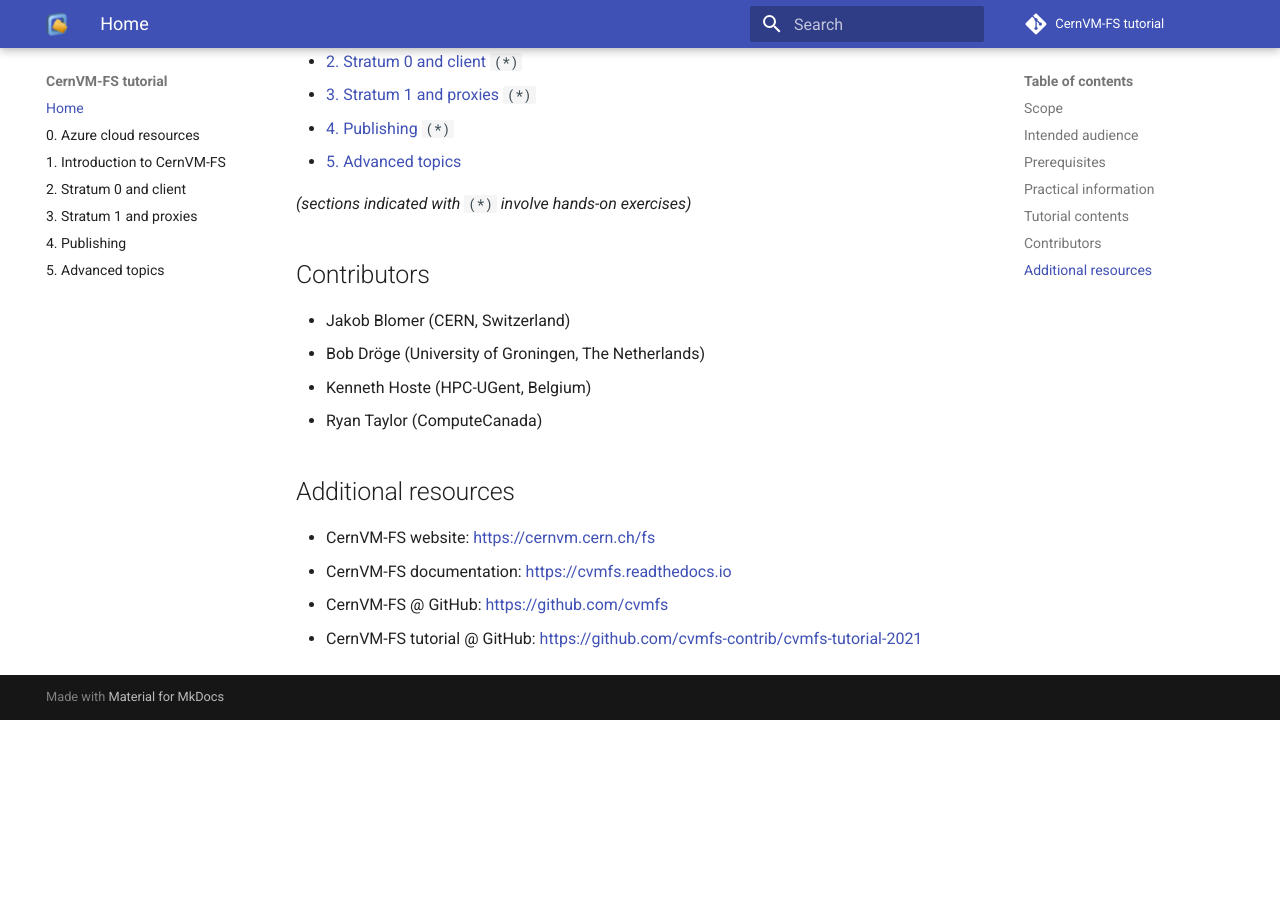
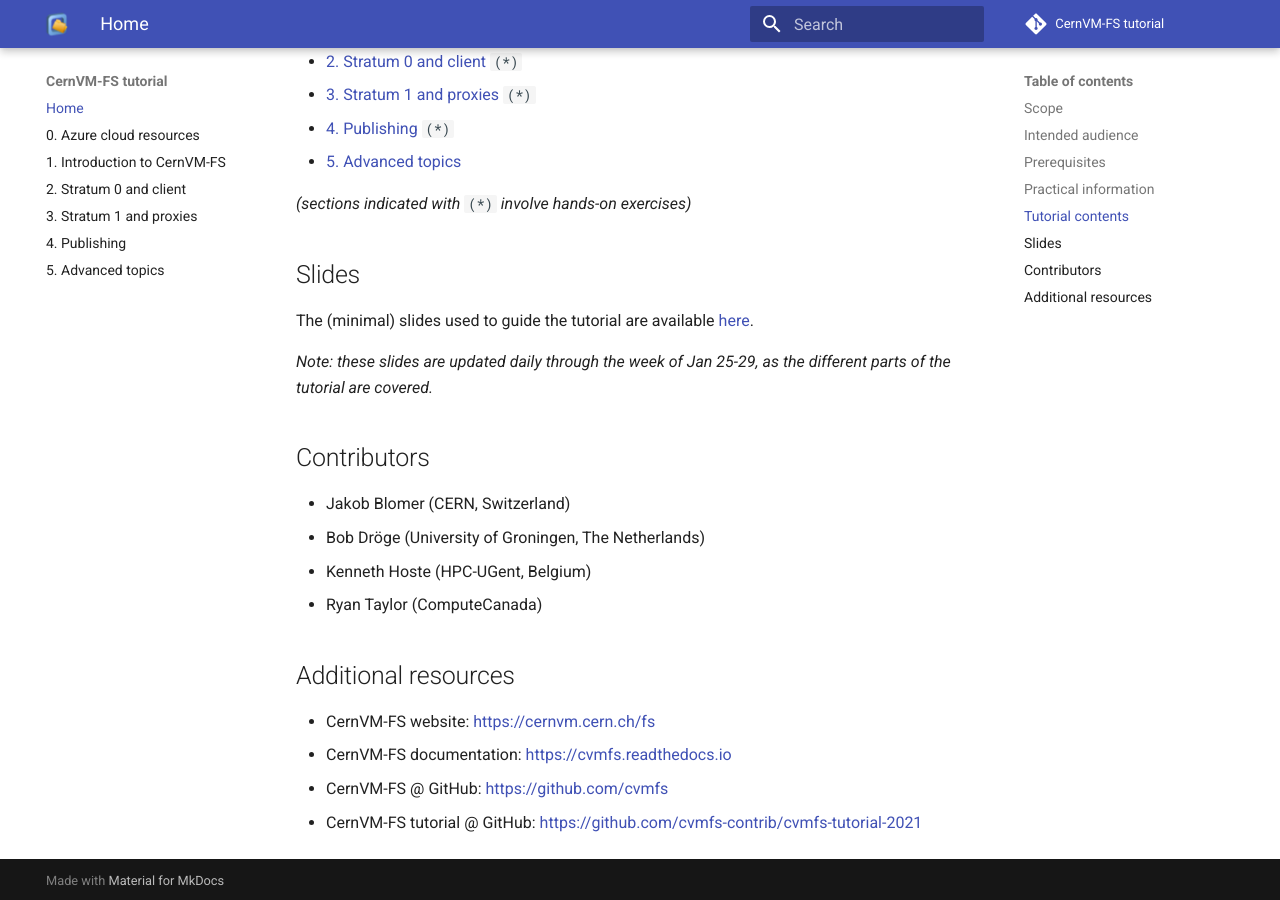
Before and after one commit to cvmfs-contrib/cvmfs-tutorial-2021, an MkDocs documentation site: the page built from docs/index.md, in a window 1280 px wide and 900 px high, scrolled down 1761 px. Built offline with MkDocs 1.6.1 and Material for MkDocs 9.7.7, drawn with Linux system fonts in a browser that asks for light colours; comment, search, counter and statistics services are not loaded; before the commit the page ends 2481 px from its top, so only the background shows below that.

Commit message:
add slides covering first tutorial session

```diff
--- a/docs/index.md
+++ b/docs/index.md
@@ -73,6 +73,13 @@
 
 *(sections indicated with* ``(*)`` *involve hands-on exercises)*
 
+## Slides
+
+The (minimal) slides used to guide the tutorial are available [here](eum21-cvmfs-tutorial-slides.pdf).
+
+*Note: these slides are updated daily through the week of Jan 25-29, as the different parts
+of the tutorial are covered.*
+
 ## Contributors
 
 * Jakob Blomer (CERN, Switzerland)
```
Also changed, not shown: 1 other file.
